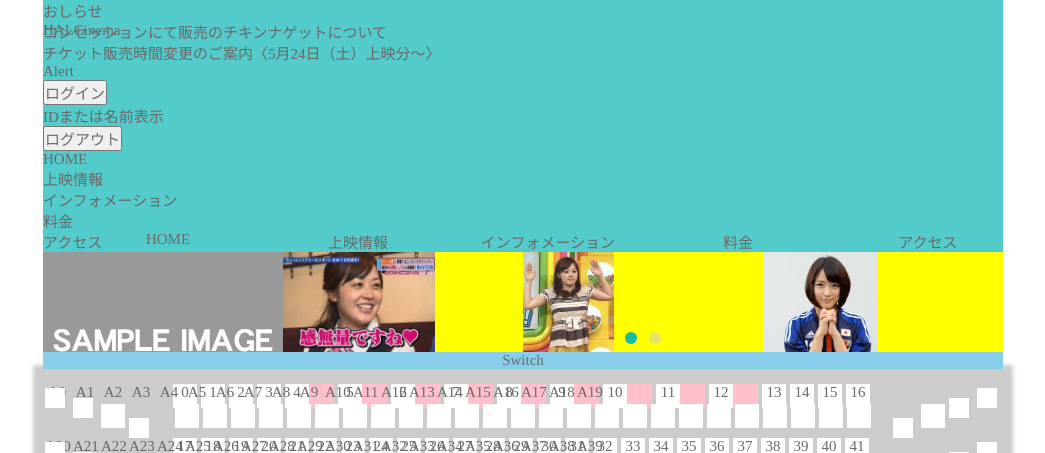
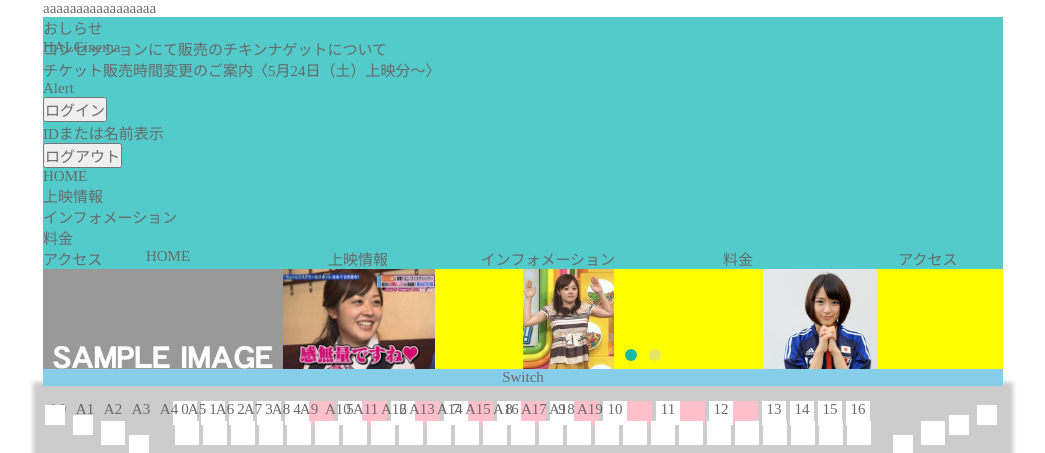
Before and after one commit to codeCrystalgeysers/halcinema, a PHP site: page / in a window 1280 px wide. Shown: the top 453 px of the page, without its empty margins (117-1162 px from the left). Run offline with PHP 8.4, Linux system fonts and the light colour scheme.

Commit message:
test
aaaaa

```diff
--- a/index.php
+++ b/index.php
@@ -10,7 +10,7 @@
 <link rel="stylesheet" type="text/css" href="css/common.css">
 <link rel="stylesheet" type="text/css" href="css/index.css">
 <title>HAL Cinema</title>
-
+<h1>aaaaaaaaaaaaaaaaa</h1>
 <?php
 include 'head.php';
 ?>
```
